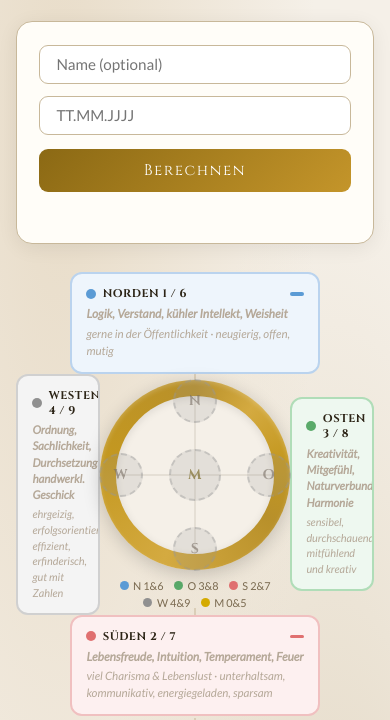
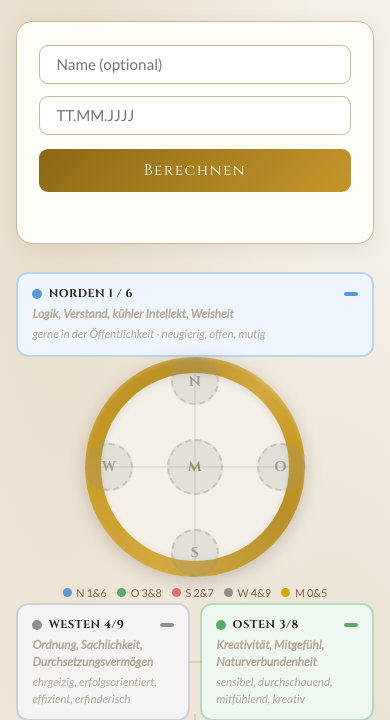
Before and after one commit to MartinHeinzmann/tiroler-zahlenrad, a plain HTML site: page index.html in a window 390 px wide. Shown: the part 124-844 px from the top of the page. Drawn offline with Linux system fonts and the light colour scheme.

Commit message:
Add files via upload

```diff
--- a/index.html
+++ b/index.html
@@ -307,13 +307,34 @@ h1 {
 @media (max-width: 820px) {
   .two-col { grid-template-columns: 1fr; }
   .sig-col { position: static; }
-  .compass-mid { grid-template-columns: minmax(0,1fr) 190px minmax(0,1fr); }
-  .wheel-outer-ring { width: 190px; height: 190px; }
-  .b-nord,.b-sued,.b-ost,.b-west { width: 44px; height: 44px; }
-  .b-mitte { width: 52px; height: 52px; }
-  .dc.west, .dc.ost { overflow: hidden; }
-  .dc.west .dc-kw, .dc.ost .dc-kw { font-size: .72rem !important; font-weight: 700; }
-  .dc.west .dc-body, .dc.ost .dc-body { font-size: .68rem !important; }
+
+  /* Wheel standalone centered */
+  .compass-mid {
+    display: flex;
+    flex-direction: column;
+    align-items: center;
+    gap: .8rem;
+  }
+
+  /* Hide West/Ost from mid-row - shown below instead */
+  .compass-mid .dc.west,
+  .compass-mid .dc.ost { display: none; }
+
+  /* Show West/Ost in new row below wheel */
+  .mobile-west-ost {
+    display: grid;
+    grid-template-columns: 1fr 1fr;
+    gap: .6rem;
+    margin-top: .3rem;
+  }
+
+  .wheel-outer-ring { width: 220px; height: 220px; }
+  .b-nord,.b-sued,.b-ost,.b-west { width: 48px; height: 48px; }
+  .b-mitte { width: 56px; height: 56px; }
+
+  .nord-wrap .dc.nord,
+  .sued-wrap .dc.sued { max-width: 100%; width: 100%; }
+  .mitte-wrap .dc.mitte { max-width: 100%; width: 100%; }
 }
 </style>
 </head>
@@ -390,6 +411,28 @@ h1 {
           </div>
           <div class="dc-kw">Kreativität, Mitgefühl, Naturverbundenheit, Harmonie</div>
           <div class="dc-body">sensibel, durchschauend, mitfühlend und kreativ</div>
+        </div>
+      </div>
+
+      <!-- Mobile only: West + Ost side by side below wheel -->
+      <div class="mobile-west-ost">
+        <div class="dc west no-number" id="dc-west-m">
+          <div class="dc-header">
+            <span class="dc-dot" style="background:var(--west)"></span>
+            <span class="dc-name">WESTEN 4/9</span>
+            <span class="dc-badge" id="badge-west-m"></span>
+          </div>
+          <div class="dc-kw">Ordnung, Sachlichkeit, Durchsetzungsvermögen</div>
+          <div class="dc-body">ehrgeizig, erfolgsorientiert, effizient, erfinderisch</div>
+        </div>
+        <div class="dc ost no-number" id="dc-ost-m">
+          <div class="dc-header">
+            <span class="dc-dot" style="background:var(--ost)"></span>
+            <span class="dc-name">OSTEN 3/8</span>
+            <span class="dc-badge" id="badge-ost-m"></span>
+          </div>
+          <div class="dc-kw">Kreativität, Mitgefühl, Naturverbundenheit</div>
+          <div class="dc-body">sensibel, durchschauend, mitfühlend, kreativ</div>
         </div>
       </div>
 
@@ -822,6 +865,12 @@ function berechne() {
     setDirCard(`dc-${dir}`,  assigned[dir].length > 0);
   });
 
+  // Sync mobile West/Ost duplicate cards
+  setBadge('badge-west-m', assigned.west);
+  setBadge('badge-ost-m',  assigned.ost);
+  setDirCard('dc-west-m',  assigned.west.length > 0);
+  setDirCard('dc-ost-m',   assigned.ost.length > 0);
+
   // Show signature
   const key = makeSigKey(assigned);
   if (SIG[key]) {
@@ -842,6 +891,18 @@ document.getElementById('inp-datum').addEventListener('input', function () {
 document.getElementById('inp-datum').addEventListener('keydown', e => {
   if (e.key === 'Enter') berechne();
 });
+
+// Init on load
+window.onload = () => {
+  ['nord','ost','west','sued','mitte'].forEach(dir => {
+    const el = document.getElementById(`b-${dir}`);
+    el.innerHTML = DIR_LABEL[dir];
+    el.classList.add('empty');
+    document.getElementById(`dc-${dir}`).classList.add('no-number');
+  });
+  document.getElementById('dc-west-m').classList.add('no-number');
+  document.getElementById('dc-ost-m').classList.add('no-number');
+};
 </script>
 </body>
 </html>
```
